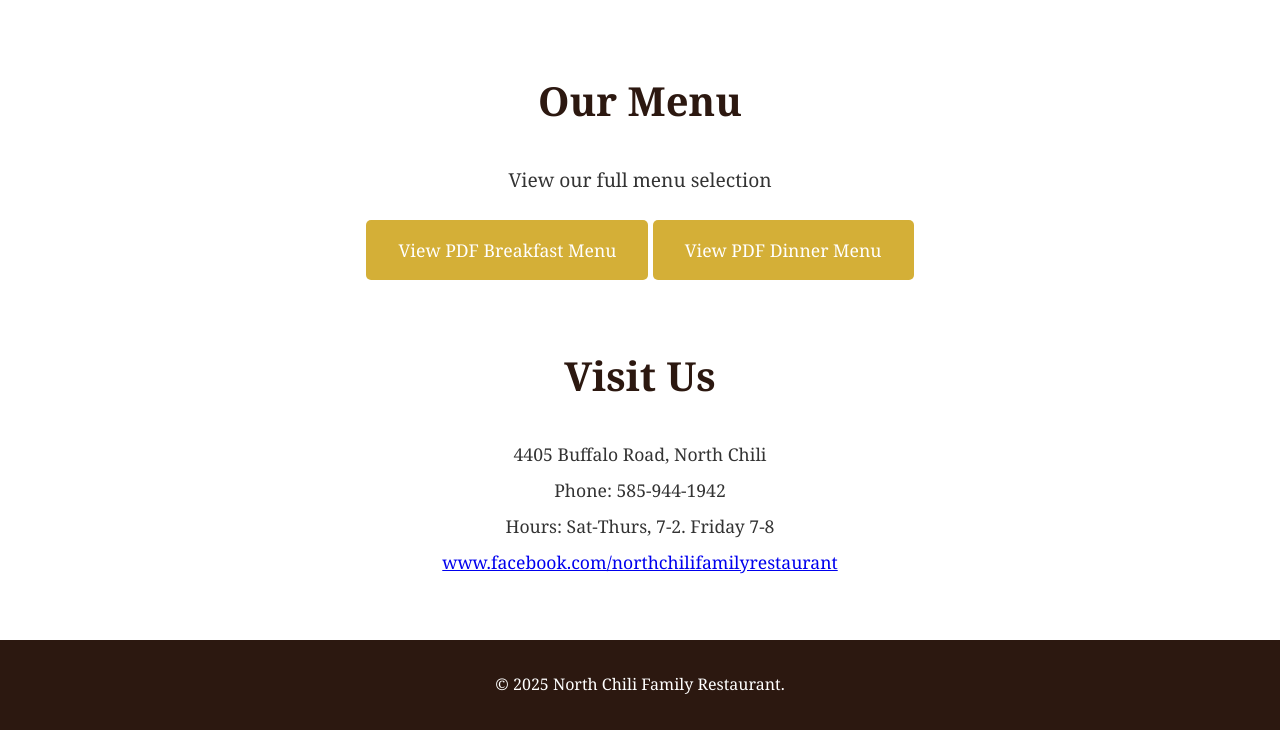
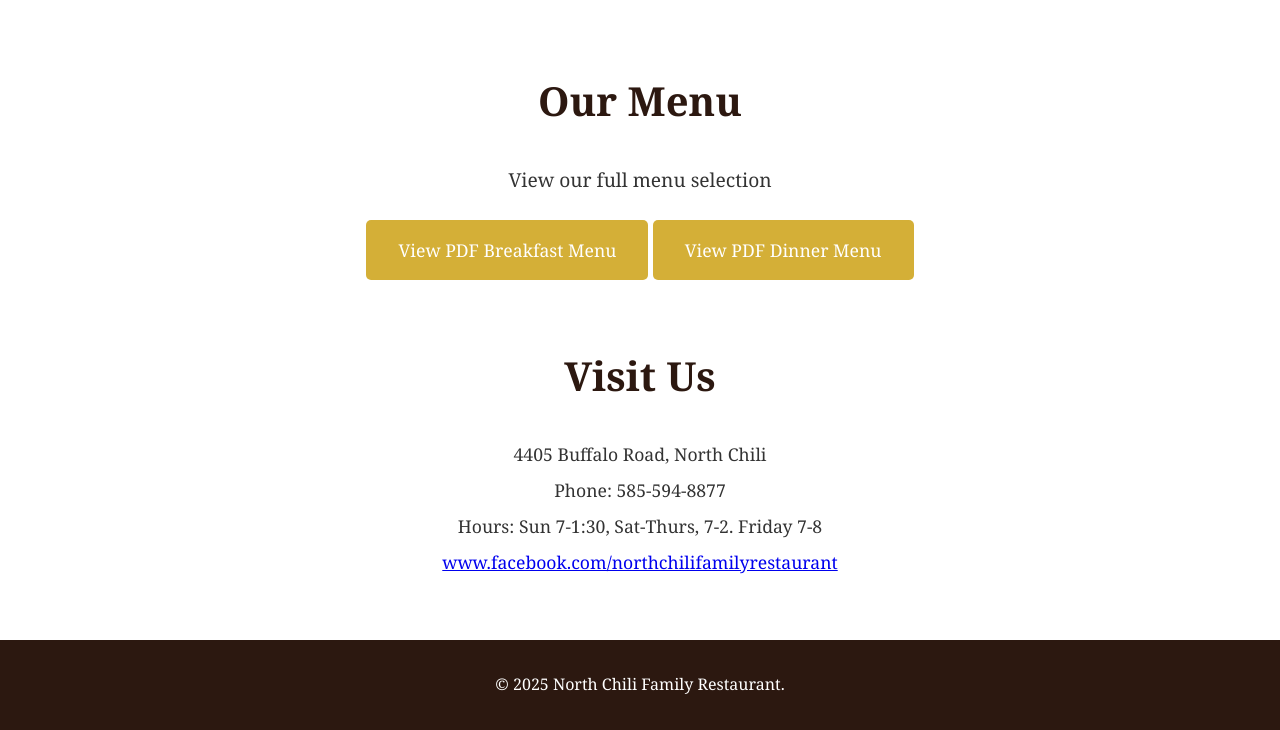
Before and after one commit to dkostare/dkostare.github.io, a plain HTML site: page index.html in a window 1280 px wide. Shown: the part 1280-2010 px from the top of the page. Drawn offline with Linux system fonts and the light colour scheme.

Commit message:
Update contact information in index.html

```diff
--- a/index.html
+++ b/index.html
@@ -58,8 +58,8 @@
     <section id="contact" class="contact-section">
         <h2>Visit Us</h2>
         <p>4405 Buffalo Road, North Chili</p>
-        <p>Phone: 585-944-1942</p>
-        <p>Hours: Sat-Thurs, 7-2. Friday 7-8</p>
+        <p>Phone: 585-594-8877</p>
+        <p>Hours: Sun 7-1:30, Sat-Thurs, 7-2. Friday 7-8</p>
         <p><a href="https://www.facebook.com/northchilifamilyrestaurant" target="_blank">www.facebook.com/northchilifamilyrestaurant</a></p>
     </section>
 
```
